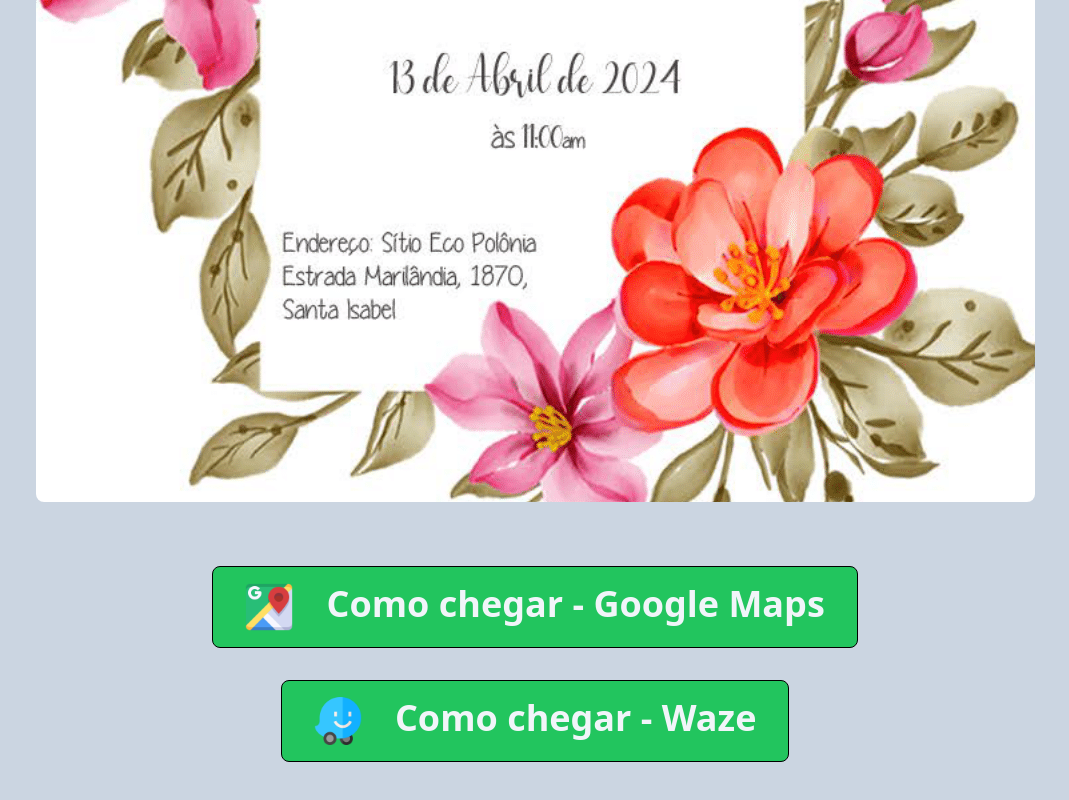
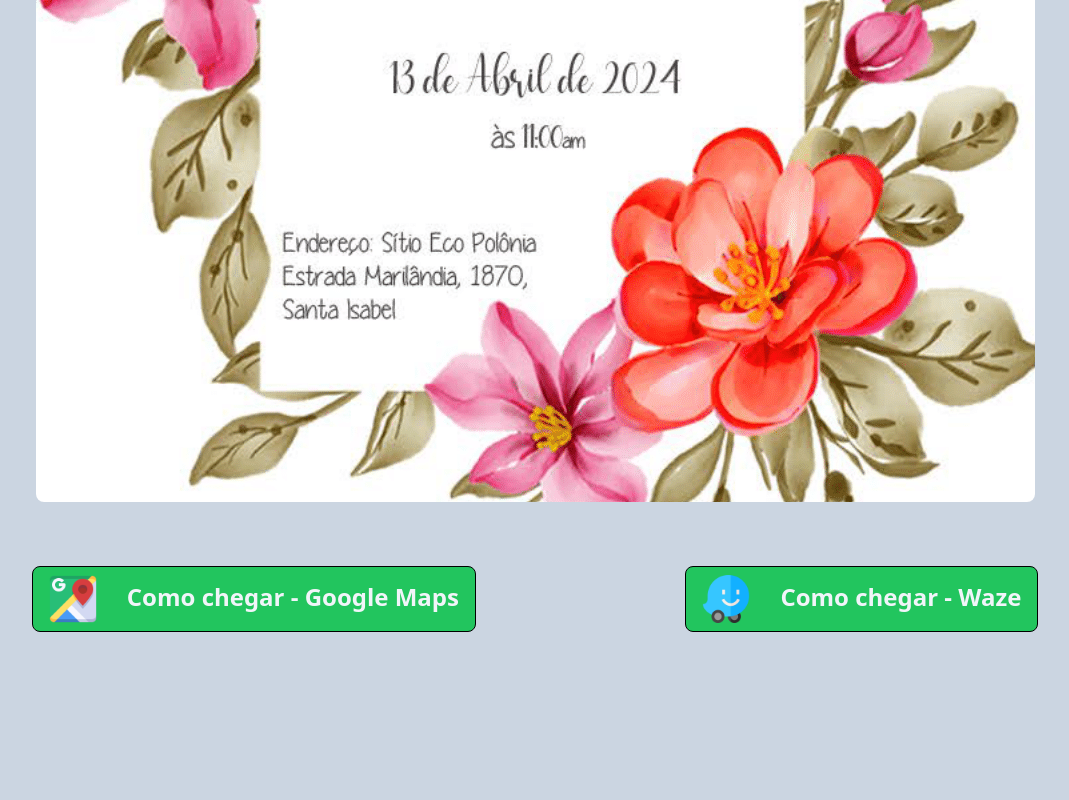
Before and after one commit to douglas-ssouza/wedding-invite, a website: page index.html in a window 1280 px wide. Shown: the part 629-1429 px from the top of the page, without its empty margins (105-1174 px from the left). Drawn offline with Linux system fonts and the light colour scheme; some packages are replaced by stand-ins of ours.

Commit message:
adjusts buttons sizing

```diff
--- a/index.html
+++ b/index.html
@@ -12,7 +12,6 @@
         <img class="rounded-lg overflow-hidden" src="/public/invite.png" alt="Wedding invitation">
       </div>
 
-
       <div class="h-80 w-full">
         <gmp-map
           center="-23.336816787719727,-46.22216796875"
@@ -26,13 +25,13 @@
           ></gmp-advanced-marker>
         </gmp-map>
 
-        <div class="flex items-center flex-col mt-4">
-          <button id="mapsBtn" type="button" class="my-4 text-4xl font-bold border border-black text-slate-100 py-4 px-8 rounded-lg bg-green-500 hover:shadow-lg hover:text-white">
+        <div class="flex items-center flex-col mt-4 md:flex-row md:justify-around">
+          <button id="mapsBtn" type="button" class="my-4 text-4xl font-bold border border-black text-slate-100 py-4 px-8 rounded-lg bg-green-500 hover:shadow-lg hover:text-white hover:bg-green-600 md:text-2xl md:py-2 px-4">
             <img class="inline mr-6 h-12" src="/public/google-maps.png" alt="Google Maps icon">
             Como chegar - Google Maps
           </button>
 
-          <button id="wazeBtn" type="button" class="my-4 text-4xl font-bold border border-black text-slate-100 py-4 px-8 rounded-lg bg-green-500 hover:shadow-lg hover:text-white">
+          <button id="wazeBtn" type="button" class="my-4 text-4xl font-bold border border-black text-slate-100 py-4 px-8 rounded-lg bg-green-500 hover:shadow-lg hover:text-white hover:bg-green-600 md:text-2xl md:py-2 px-4">
             <img class="inline mr-6 h-12" src="/public/waze.png" alt="Waze app icon">
             Como chegar - Waze
           </button>
```
Also changed, not shown: output.css.
